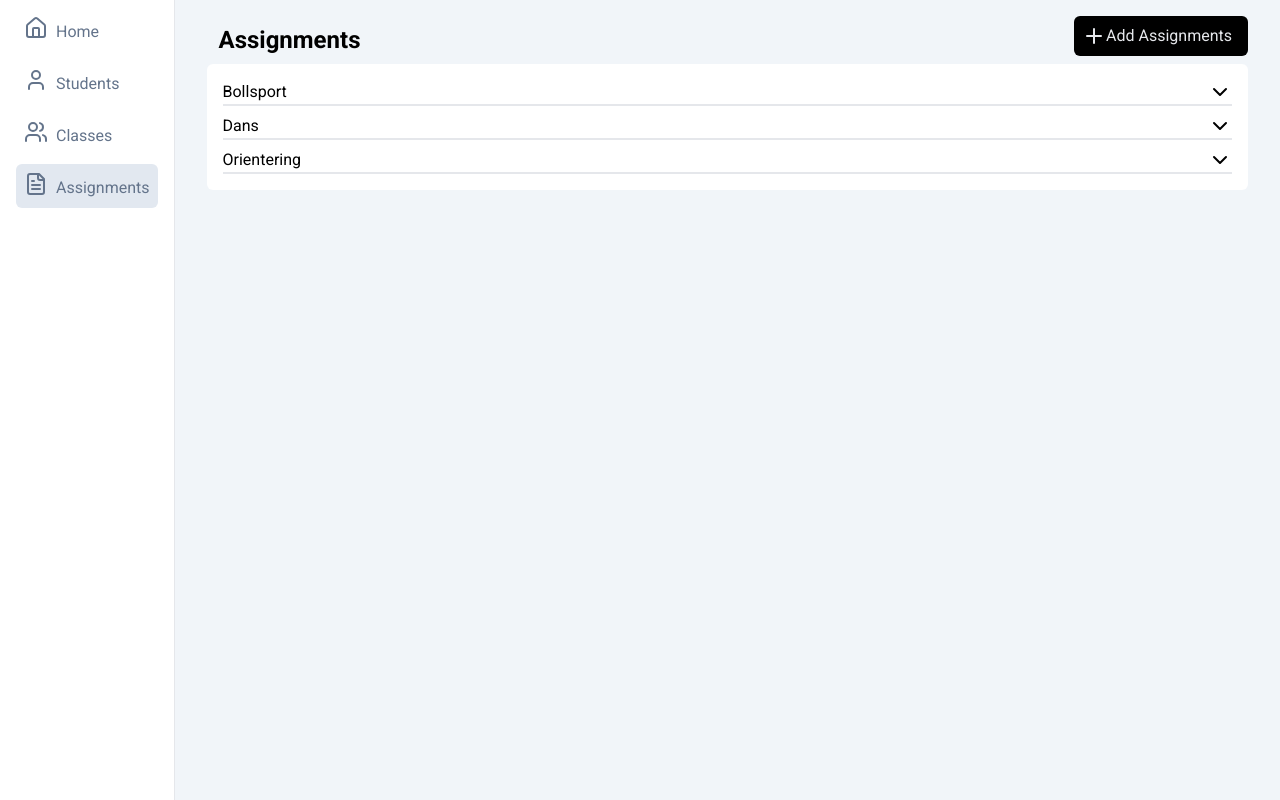
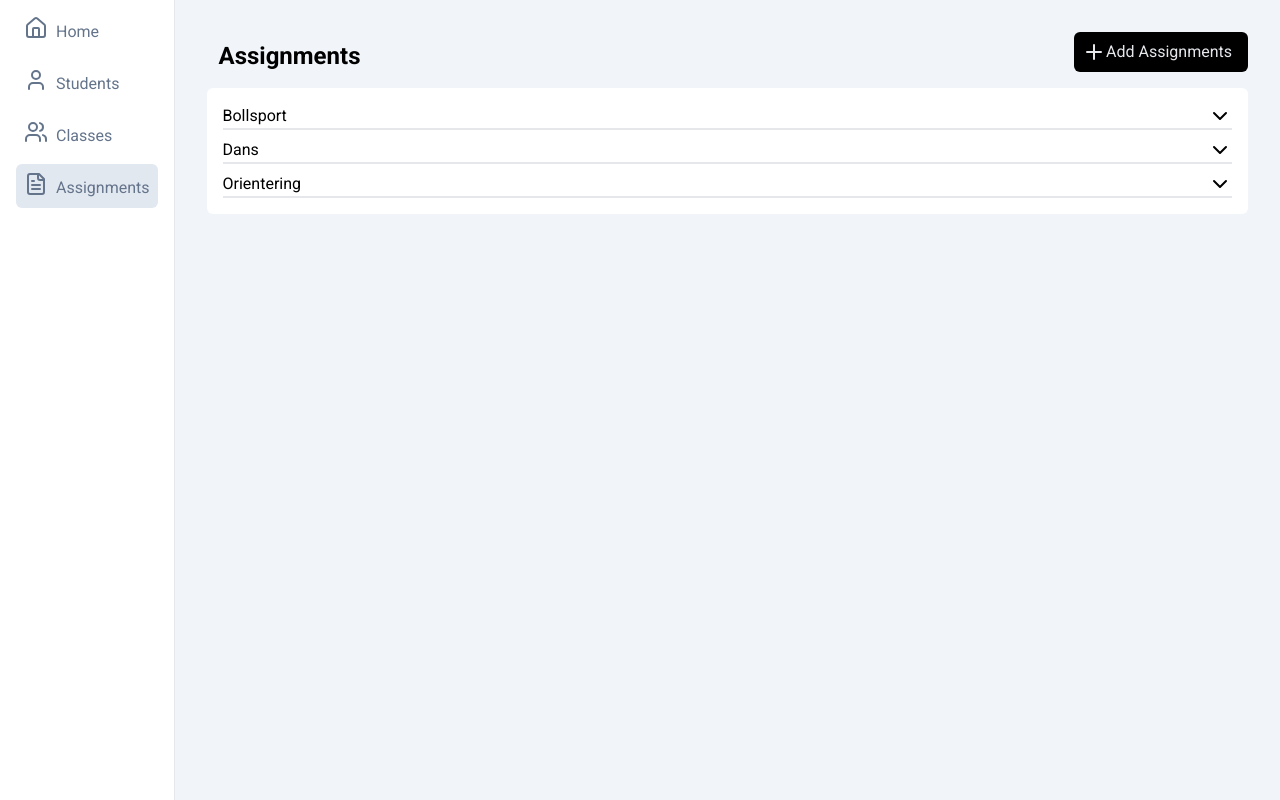
Before and after one commit to martensoderlind/bedomning, a Next.js app: page /assignments in a window 1280 px wide. Built offline with nearby package versions, Linux system fonts and the light colour scheme.

Commit message:
styling og button

```diff
--- a/src/features/assignments/components/assignment-dashboard.tsx
+++ b/src/features/assignments/components/assignment-dashboard.tsx
@@ -7,9 +7,9 @@ export default function AssignmentDashboard() {
   const assignments = dbAssignments;
   return (
     <div className="container mx-auto my-4 w-full">
-      <div className="flex justify-between mx-8 my-0">
+      <div className="flex justify-between mx-8 my-4">
         <p className="text-2xl font-bold pt-2 pl-3">Assignments</p>
-        <button className="flex rounded-md bg-black text-gray-200 py-2 px-2 pr-4">
+        <button className="flex rounded-md bg-black text-gray-200 py-2 px-2 pr-4 my-0">
           <Plus />
           Add Assignments
         </button>
```
